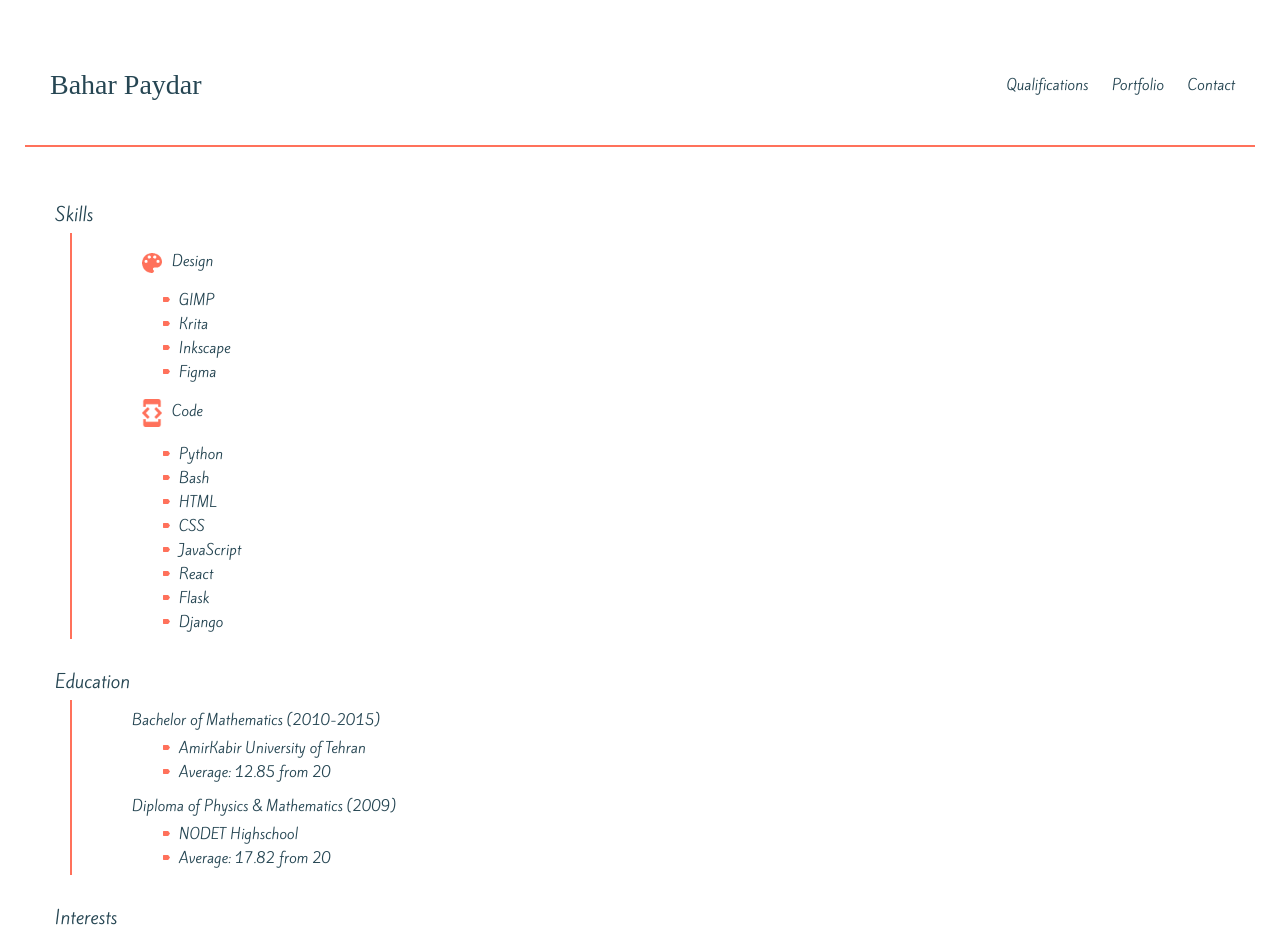
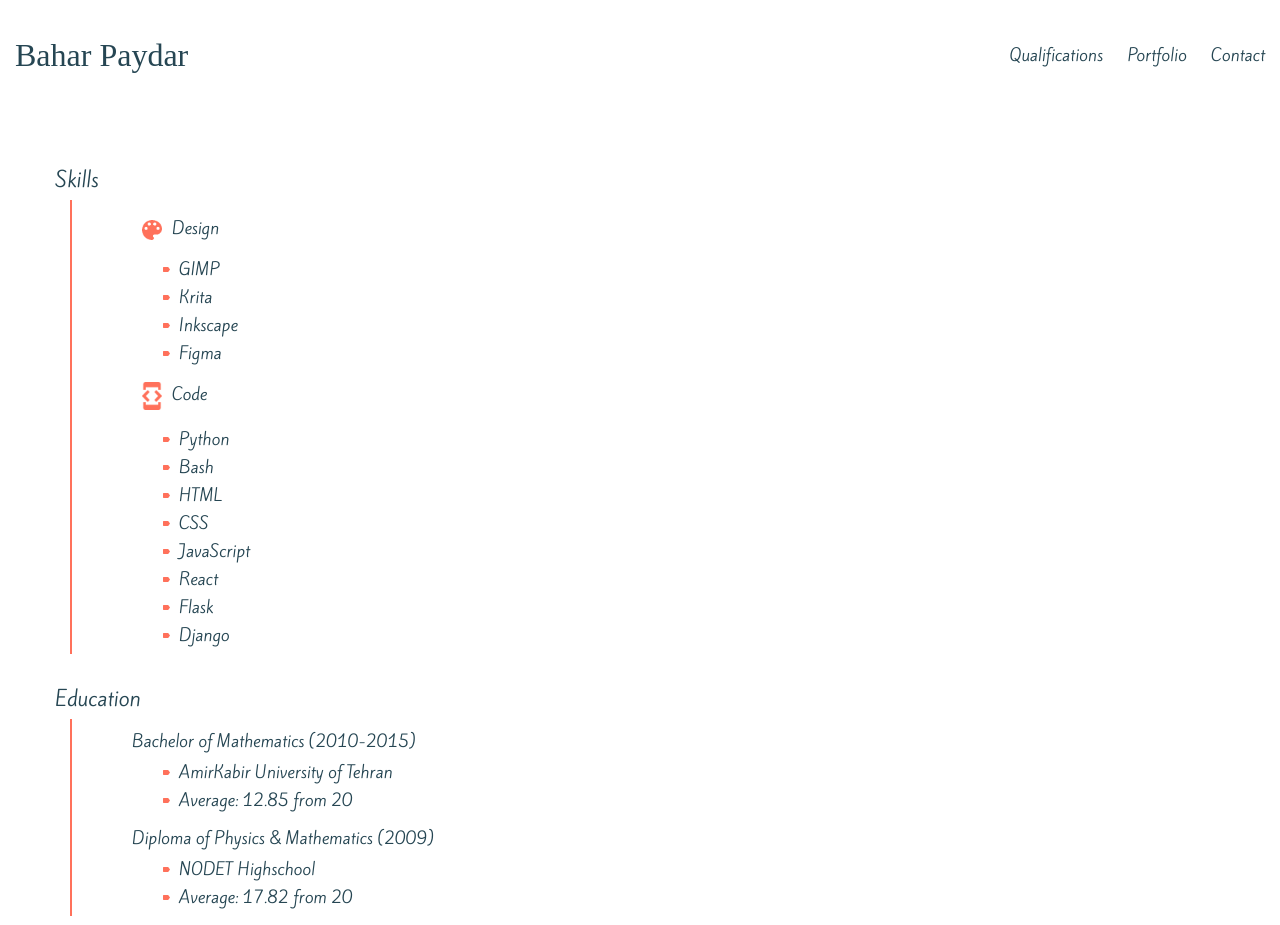
Before and after one commit to forever-spring/forever-spring.github.io, a plain HTML site: page qualification.html in a window 1280 px wide. Shown: the top 925 px of the page. Drawn offline with Linux system fonts and the light colour scheme; a web font is replaced by a local one.

Commit message:
slight style changes

```diff
--- a/files/styles.css
+++ b/files/styles.css
@@ -27,9 +27,6 @@
 .reg, .reg * {
 	font-family: kite;
 }
-body {
-	font-size: 14px;
-}
 
 /*
 	GENERAL RULES
@@ -41,11 +38,6 @@ a {
 	margin: 0px;
 	box-sizing: border-box;
 	color: var(--dark);
-	font-size: 1em;
-}
-body {
-	margin-top: 25px;
-	margin-bottom: 25px;
 }
 article{
 	padding: 25px;
@@ -76,10 +68,9 @@ ul li {
 	HEADER RULES
 */
 h1 {
-	padding: 25px;
+	padding: 10px;
 	line-height: 2.5;
 	text-align: center;
-	font-size: 2em;
 	font-weight: normal;
 }
 header {
@@ -90,15 +81,15 @@ header {
 	position: sticky;
 	top: 0px;
 	background-color: white;
-	margin: 25px;
-	border-bottom: 2px solid var(--shine);
-	margin-bottom: 0px;
+	padding: 5px;
+/* 	box-shadow: 0px 0px 5px var(--dark); */
 }
 nav{
-	padding: 10px;
+	text-align: center;
 }
 nav a {
-	padding: 10px;
+	padding: 5px;
+	margin: 5px;
 }
 nav a:hover {
 	color: var(--shine);
@@ -130,11 +121,12 @@ nav a:hover {
 	border: 1px solid var(--dark);
 }
 .btnav a:hover {
+	color: var(--shine);
 	border: 1px solid var(--shine);
 }
 #sig {
 	font-family: cks;
-	font-size: 1.25em;
+	font-size: 1.25rem;
 	text-align: right;
 	color: var(--shine);
 }
@@ -155,7 +147,7 @@ nav a:hover {
 	margin: 25px;
 }
 .qualttl {
-	font-size: 1.25em;
+	font-size: 1.25rem;
 }
 .qualbdy {
 	display: flex;
@@ -179,8 +171,7 @@ nav a:hover {
 */
 #wip {
 	font-family: mono;
-	font-size: 2em;
+	font-size: 1.25rem;
 	text-align: center;
-	color: var(--dark);
 	margin: 50px;
 }
```
